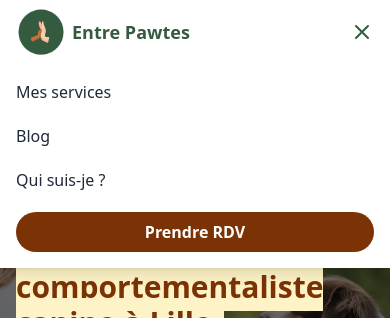
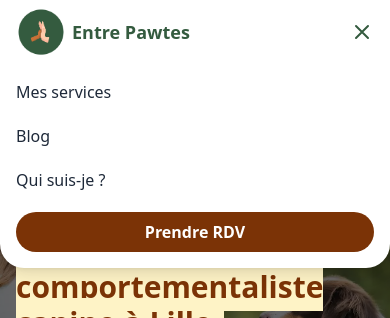
Before and after one commit to thomaslombart/entre-pawtes, a Next.js app: page / in a window 390 px wide. Both pictures are taken after a click on the button "Open menu". Shown: the top 318 px of the page. Built offline with nearby package versions, Linux system fonts and the light colour scheme.

Commit message:
Animations

```diff
--- a/app/components/nav.tsx
+++ b/app/components/nav.tsx
@@ -3,9 +3,37 @@
 import Image from "next/image";
 import Link from "next/link";
 import { useState } from "react";
+import { motion, AnimatePresence } from "framer-motion";
 
 export function Navbar() {
   const [isMenuOpen, setIsMenuOpen] = useState(false);
+
+  // Configuration des animations spring pour le menu
+  const menuAnimation = {
+    initial: {
+      opacity: 0,
+      scaleY: 0,
+      transformOrigin: "top",
+    },
+    animate: {
+      opacity: 1,
+      scaleY: 1,
+      transition: {
+        type: "spring",
+        stiffness: 300,
+        damping: 20,
+      },
+    },
+    exit: {
+      opacity: 0,
+      scaleY: 0,
+      transition: {
+        type: "spring",
+        stiffness: 400,
+        damping: 30,
+      },
+    },
+  };
 
   return (
     <header className="sticky top-0 z-50 bg-white shadow-lg">
@@ -81,8 +109,15 @@ export function Navbar() {
           </Link>
         </div>
 
+        <AnimatePresence>
           {isMenuOpen && (
-          <div className="absolute top-full left-0 right-0 bg-white shadow-lg md:hidden z-50">
+            <motion.div
+              className="absolute top-full left-0 right-0 bg-white shadow-lg md:hidden z-50 rounded-b-3xl"
+              initial="initial"
+              animate="animate"
+              exit="exit"
+              variants={menuAnimation}
+            >
               <div className="flex flex-col p-4 space-y-5">
                 <Link
                   href="/#services"
@@ -115,8 +150,9 @@ export function Navbar() {
                   Prendre RDV
                 </Link>
               </div>
-          </div>
+            </motion.div>
           )}
+        </AnimatePresence>
       </nav>
     </header>
   );
--- a/package.json
+++ b/package.json
@@ -14,6 +14,7 @@
     "@next/mdx": "^15.2.3",
     "@vercel/analytics": "^1.5.0",
     "@vercel/speed-insights": "^1.2.0",
+    "framer-motion": "^12.5.0",
     "gray-matter": "^4.0.3",
     "next": "15.2.2",
     "react": "^19.0.0",
```
Also changed, not shown: 1 other file (tests, documents, lock files or other folders). Lines whose indentation alone changed are shown as unchanged.
